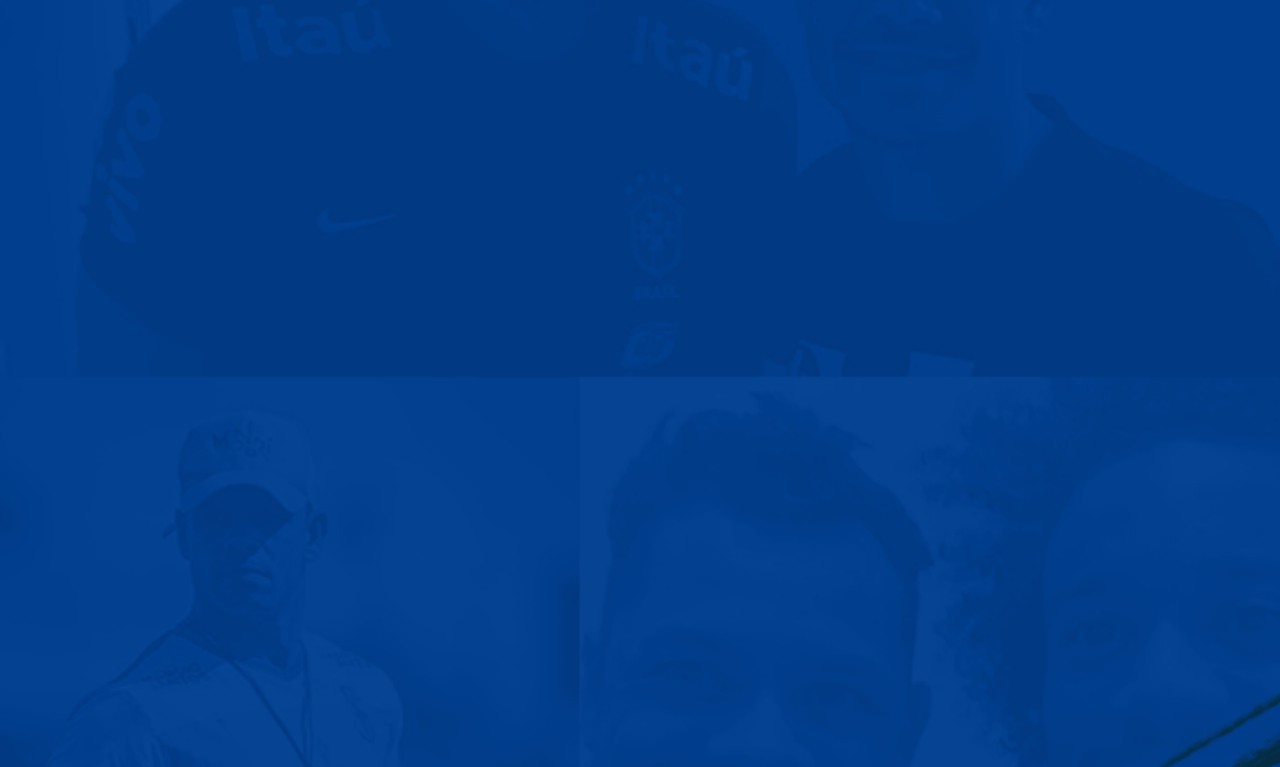
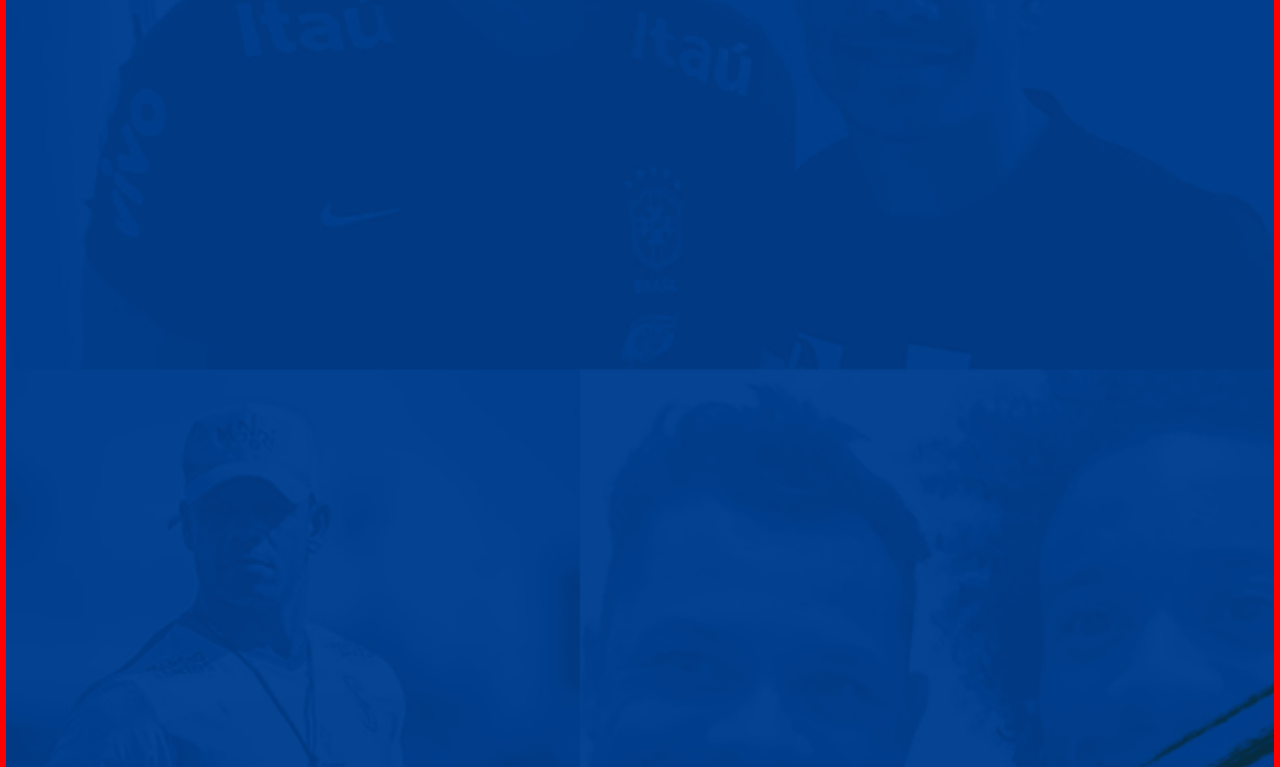
Before and after one commit to DevPBDias/Max-Training-LP, a React (Vite) app: page / in a window 1280 px wide. Shown: the part 1020-1787 px from the top of the page. Built offline with nearby package versions, Linux system fonts and the light colour scheme.

Commit message:
fix: changing height from sections, css

```diff
--- a/src/components/about/styles.css
+++ b/src/components/about/styles.css
@@ -1,6 +1,6 @@
 .about-section {
     position: relative;
-    height: 1330px;
+    max-height: 1270px;
 }
 
 .background-about {
@@ -9,7 +9,7 @@
 
 .content-about-container {
     position: absolute;
-    top: 8%;
+    top: 4%;
     left: 10%;
     transform: translateX(-14%);
     transform: translateY(14%);
--- a/src/components/depoiments/styles.css
+++ b/src/components/depoiments/styles.css
@@ -60,6 +60,6 @@
 .video {
     margin-block: 1em;
     width: 260px;
-    height: 450px;
+    height: 400px;
     background-color: #85E7FD;
 }
--- a/src/components/frequentQuestions/styles.css
+++ b/src/components/frequentQuestions/styles.css
@@ -1,5 +1,6 @@
 .question-section {
     position: relative;
+    max-height: 2054px;
 }
 
 .background-questions {
@@ -38,7 +39,6 @@
     flex-flow: column nowrap;
     justify-items: center;
     align-items: center;
-    margin-top: 1.5em;
 }
 
 .question-card {
@@ -60,7 +60,7 @@
     font-style: normal;
     font-weight: 700;
     line-height: 1.1rem;
-    padding-top: 2.5em;
+    padding-top: 2em;
 }
 
 .answer-card {
@@ -72,5 +72,5 @@
     font-weight: 400;
     line-height: 1.1rem;
     padding-top: 0.5em;
-    padding-bottom: 2.5em;
+    padding-bottom: 2em;
 }
--- a/src/components/home/styles.css
+++ b/src/components/home/styles.css
@@ -1,5 +1,6 @@
 .home-section {
     position: relative;
+    max-height: 880px;
 }
 
 .backgroung-home {
--- a/src/components/why/styles.css
+++ b/src/components/why/styles.css
@@ -51,8 +51,8 @@
     justify-content: center;
     justify-items: center;
     align-items: center;
-    padding-block: 3em;
-    padding-inline: 3em;
+    padding-block: 2em;
+    padding-inline: 2.5em;
     margin-top: 20px;
     gap: 1em;
 }
--- a/src/index.css
+++ b/src/index.css
@@ -14,5 +14,5 @@
     text-decoration: none;
     font-size: 28px;
     text-align: center;
-    /* border: 1px solid red; */
+    border: 1px solid red;
   }
```
